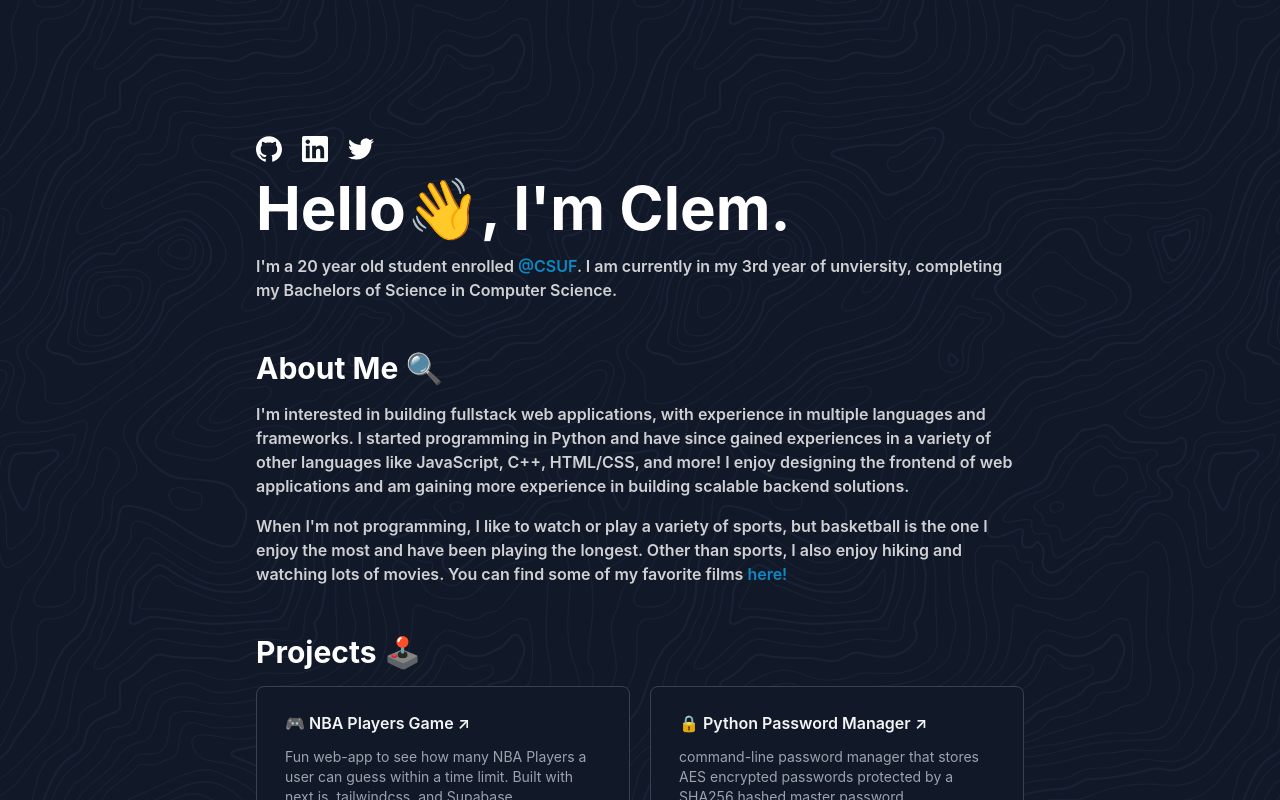
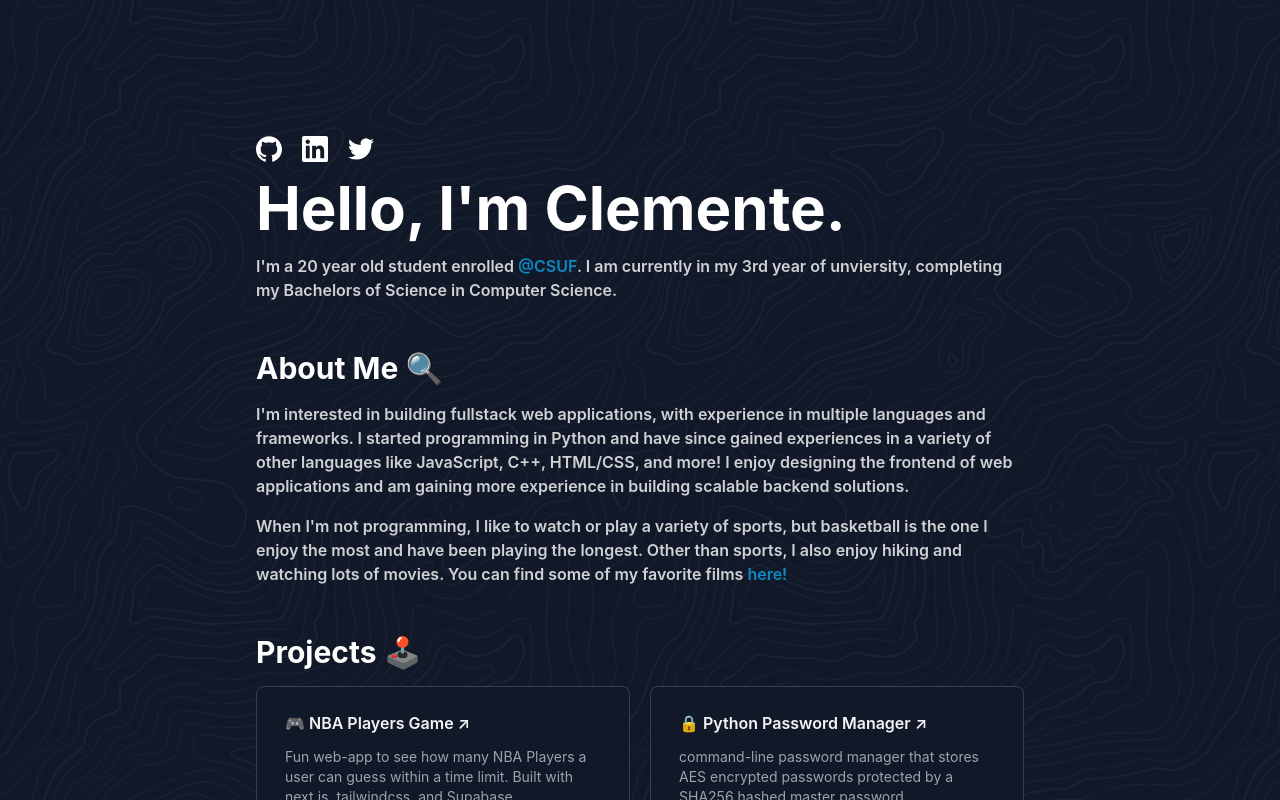
Before and after one commit to clxmente/js-solorio.dev, a Next.js app: page / in a window 1280 px wide. Shown: the top 800 px of the page. Built offline with nearby package versions, Linux system fonts and the light colour scheme.

Commit message:
remove emoji

```diff
--- a/pages/index.js
+++ b/pages/index.js
@@ -66,7 +66,7 @@ export default function Home() {
             </a>
           </div>
           <h1 className="text-3xl font-bold text-white sm:text-4xl md:text-6xl">
-            Hello👋, I&apos;m Clem.
+            Hello, I&apos;m Clemente.
           </h1>
           <p className="font-semibold text-white opacity-80">
             I&apos;m a 20 year old student enrolled{" "}
```
